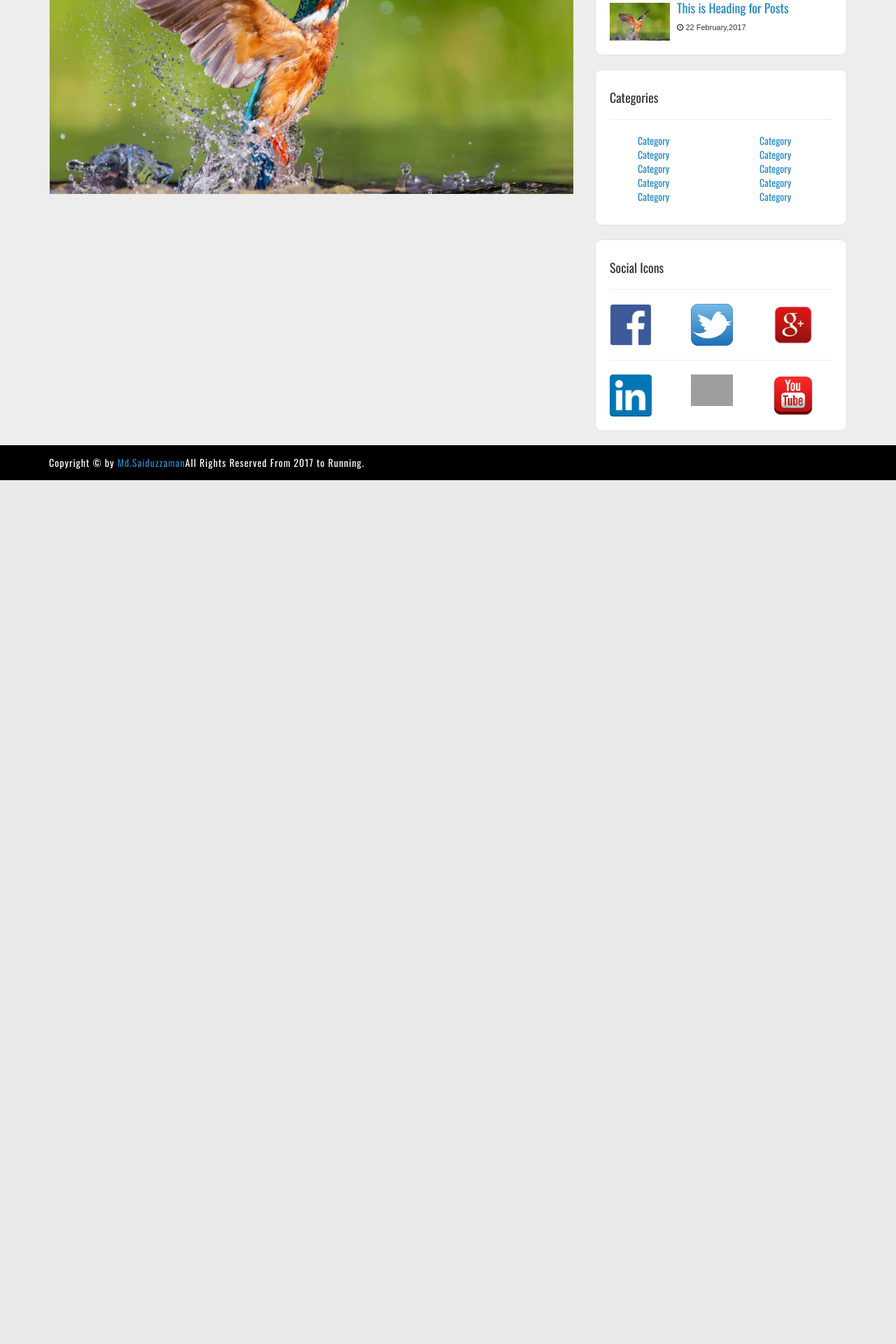
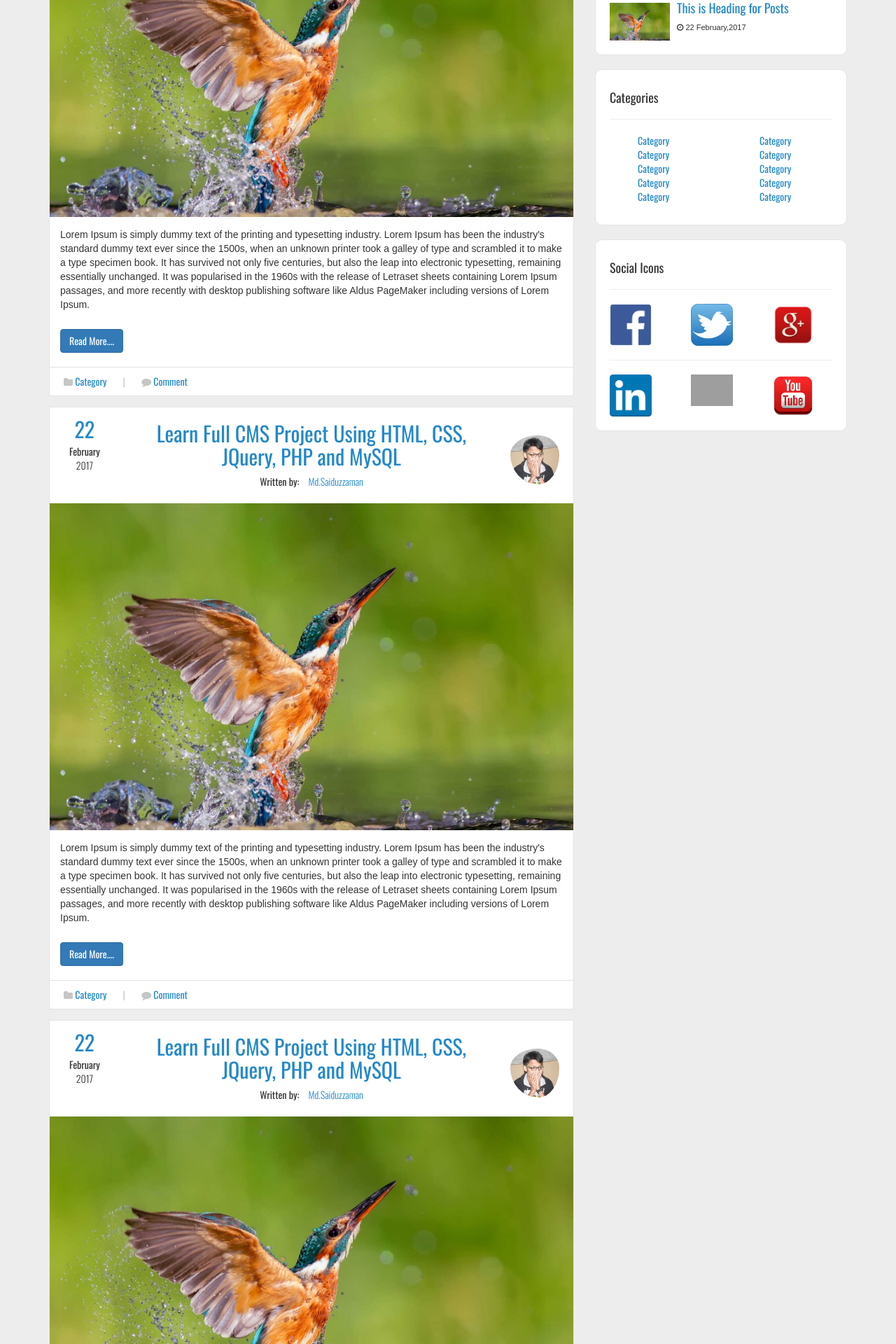
Before and after one commit to tuhindewan/Renewale-Blog, a PHP site: page / in a window 1280 px wide. Shown: the part 1009-2929 px from the top of the page at 70% size. Before the commit the page ends 1695 px from the top, so only its background shows below. Run offline with PHP 8.4, Linux system fonts and the light colour scheme; grey boxes are pictures that could not be loaded.

Commit message:
Complete index.html page

```diff
--- a/css/style.css
+++ b/css/style.css
@@ -76,9 +76,9 @@ section .widgets{
 }
 
 .post .post-date{
-	padding: 10px;
+	padding: 10px 10px 20px 10px;
 	text-align: center;
-	border-right: 1px solid #E3E3E3;
+
 }
 .post .post-date .day{
 	font-size: 30px;
@@ -88,7 +88,8 @@ section .widgets{
 	font-weight: 100;
 }
 .post .post-title{
-	padding: 10px;
+	padding: -5px 20px 25px 20px;
+	border-left: 1px solid #E3E3E3;
 }
 .post .post-title span{
 	color:  #2388c9;
@@ -96,7 +97,8 @@ section .widgets{
 	margin-left: 10px;
 }
 .post .profile-picture img{
- width: 80%;
+ width: 100%;
+ height: auto;
 }
 .post .profile-picture{
 	padding: 25px;
@@ -104,5 +106,83 @@ section .widgets{
 
 .post a img{
 	width: 100%;
-	margin-top: -10px;
+	margin-top: 2px;
 }
+ .post .description{
+	font-family: arial;
+	font-weight: 100%;
+	padding: 15px;
+	line-height: 20px;
+}
+.post a.btn{
+	margin-left: 15px;
+	margin-bottom: 20px;
+}
+.post .bottom{
+	padding: 10px 20px;
+	border-top: 1px solid #E3E3E3;
+	color: #C6C6C6;
+}
+.post .bottom .first{
+	margin-right: 20px;
+}
+.post .bottom .second{
+	margin-left: 20px;
+}
+nav#pagination{
+	text-align: center;
+}
+.pagination li a{
+	color: #2388c9;
+	padding: 15px 25px;
+	font-size: 18px;
+}
+@media (max-width: 992px){
+
+	.post .profile-picture img{
+		width: 20%;
+	}
+	.post .profile-picture{
+		text-align: center;
+		margin-top: -40px;
+	}
+	.post .post-title{
+		border-left: none;
+		text-align: center;
+	}
+
+}
+
+@media (max-width: 786px){
+	}
+	.jumbotron #details{
+		margin-top: 20px;
+	}
+	.post .post-title{
+
+		text-align: center;
+		border: none;
+	}
+	.post .profile-picture img{
+
+		padding-top: 15px;
+		padding-right: 10px;
+	}
+	.post .profile-picture{
+		text-align: center;
+	}
+	.pagination li a{
+		font-size: 13px;
+		padding: 10px 12px;
+	}
+	footer{
+		font-size: 9px;
+		letter-spacing: 0px;
+	}
+	.navbar-inverse .navbar-nav>li>a {
+		text-align: center;
+	}
+	.navbar-inverse .navbar-nav .open .dropdown-menu>li>a{
+		text-align: center;
+	}
+}
--- a/index.html
+++ b/index.html
@@ -124,7 +124,33 @@
     <div class="year">2017</div>
   </div>
   <div class="col-md-8 post-title">
-    <a href=""><h2>This is demo heading for post one.....</h2></a>
+    <a href=""><h2>Learn Full CMS Project Using HTML, CSS, JQuery, PHP and MySQL</h2></a>
+    <p>Written by: <span>Md.Saiduzzaman</span></p>
+  </div>
+  <div class="col-md-2 profile-picture">
+    <img src="img/profile.jpg" alt="profile-picture" class="img-circle"  height="auto" width="100%">
+  </div>
+</div>
+
+<a href=""><img src="img/image1.jpg" alt="post-image"></a>
+<p class="description">
+  Lorem Ipsum is simply dummy text of the printing and typesetting industry. Lorem Ipsum has been the industry's standard dummy text ever since the 1500s, when an unknown printer took a galley of type and scrambled it to make a type specimen book. It has survived not only five centuries, but also the leap into electronic typesetting, remaining essentially unchanged. It was popularised in the 1960s with the release of Letraset sheets containing Lorem Ipsum passages, and more recently with desktop publishing software like Aldus PageMaker including versions of Lorem Ipsum.
+</p>
+<a href="" class="btn btn-primary">Read More....</a>
+<div class="bottom">
+<span class="first"><i class="fa fa-folder" aria-hidden="true"></i><a href=""> Category</a></span> |
+<span class="second"><i class="fa fa-comment" aria-hidden="true"></i><a href=""> Comment</a></span>
+</div>
+</div>
+<div class="post">
+<div class="row">
+  <div class="col-md-2 post-date">
+    <div class="day">22</div>
+    <div class="month">February</div>
+    <div class="year">2017</div>
+  </div>
+  <div class="col-md-8 post-title">
+    <a href=""><h2>Learn Full CMS Project Using HTML, CSS, JQuery, PHP and MySQL</h2></a>
     <p>Written by: <span>Md.Saiduzzaman</span></p>
   </div>
   <div class="col-md-2 profile-picture">
@@ -132,9 +158,63 @@
   </div>
 </div>
 <a href=""><img src="img/image1.jpg" alt="post-image"></a>
+<p class="description">
+  Lorem Ipsum is simply dummy text of the printing and typesetting industry. Lorem Ipsum has been the industry's standard dummy text ever since the 1500s, when an unknown printer took a galley of type and scrambled it to make a type specimen book. It has survived not only five centuries, but also the leap into electronic typesetting, remaining essentially unchanged. It was popularised in the 1960s with the release of Letraset sheets containing Lorem Ipsum passages, and more recently with desktop publishing software like Aldus PageMaker including versions of Lorem Ipsum.
+</p>
+<a href="" class="btn btn-primary">Read More....</a>
+<div class="bottom">
+<span class="first"><i class="fa fa-folder" aria-hidden="true"></i><a href=""> Category</a></span> |
+<span class="second"><i class="fa fa-comment" aria-hidden="true"></i><a href=""> Comment</a></span>
 </div>
+</div>
+<div class="post">
+<div class="row">
+  <div class="col-md-2 post-date">
+    <div class="day">22</div>
+    <div class="month">February</div>
+    <div class="year">2017</div>
+  </div>
+  <div class="col-md-8 post-title">
+    <a href=""><h2>Learn Full CMS Project Using HTML, CSS, JQuery, PHP and MySQL</h2></a>
+    <p>Written by: <span>Md.Saiduzzaman</span></p>
+  </div>
+  <div class="col-md-2 profile-picture">
+    <img src="img/profile.jpg" alt="profile-picture" class="img-circle">
+  </div>
+</div>
+<a href=""><img src="img/image1.jpg" alt="post-image"></a>
+<p class="description">
+  Lorem Ipsum is simply dummy text of the printing and typesetting industry. Lorem Ipsum has been the industry's standard dummy text ever since the 1500s, when an unknown printer took a galley of type and scrambled it to make a type specimen book. It has survived not only five centuries, but also the leap into electronic typesetting, remaining essentially unchanged. It was popularised in the 1960s with the release of Letraset sheets containing Lorem Ipsum passages, and more recently with desktop publishing software like Aldus PageMaker including versions of Lorem Ipsum.
+</p>
+<a href="" class="btn btn-primary">Read More....</a>
+<div class="bottom">
+<span class="first"><i class="fa fa-folder" aria-hidden="true"></i><a href=""> Category</a></span> |
+<span class="second"><i class="fa fa-comment" aria-hidden="true"></i><a href=""> Comment</a></span>
+</div>
+</div>
+
+<nav id="pagination">
+  <ul class="pagination">
+    <li>
+      <a href="#" aria-label="Previous">
+        <span aria-hidden="true">&laquo;</span>
+      </a>
+    </li>
+    <li class="active"><a href="#">1</a></li>
+    <li><a href="#">2</a></li>
+    <li><a href="#">3</a></li>
+    <li><a href="#">4</a></li>
+    <li><a href="#">5</a></li>
+    <li>
+      <a href="#" aria-label="Next">
+        <span aria-hidden="true">&raquo;</span>
+      </a>
+    </li>
+  </ul>
+</nav>
+
       </div>
-      <div class="col-xs-4">
+      <div class="col-md-4">
         <div class="widgets">
            <div class="input-group">
                 <input type="text" class="form-control" placeholder="Search for...">
```
